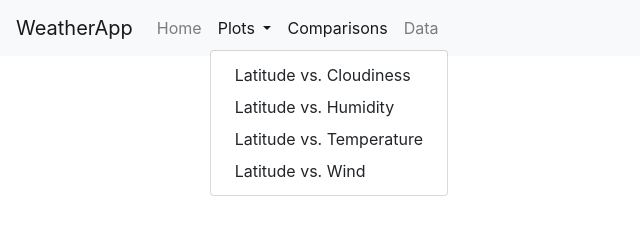
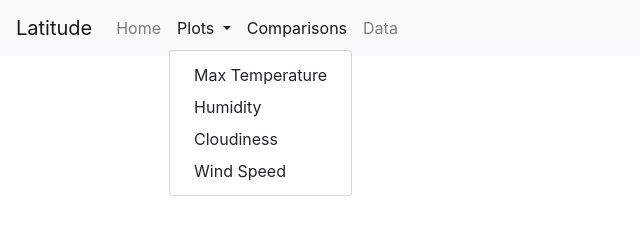
Before and after one commit to meeyoungPH/web-design-challenge, a plain HTML site: page comparison.html in a window 1280 px wide. Both pictures are taken after a click on the button "Plots". Shown: the whole page, without its empty margins (0-640 px from the left). Drawn offline with nearby package versions, Linux system fonts and the light colour scheme.

Commit message:
Updated navbar

```diff
--- a/comparison.html
+++ b/comparison.html
@@ -19,7 +19,7 @@
   <body>
     <!-- Start of navbar -->
     <nav class="navbar navbar-expand-lg navbar-light bg-light">
-      <a class="navbar-brand" href="#">WeatherApp</a>
+      <a class="navbar-brand" href="#">Latitude</a>
       <button class="navbar-toggler" type="button" data-toggle="collapse" data-target="#navbarContent" aria-controls="navbarSupportedContent" aria-expanded="false" aria-label="Toggle navigation">
         <span class="navbar-toggler-icon"></span>
       </button>
@@ -34,10 +34,10 @@
               Plots
             </a>
             <div class="dropdown-menu" aria-labelledby="navbarDropdown">
-              <a class="dropdown-item" href="#">Latitude vs. Cloudiness</a>
-              <a class="dropdown-item" href="#">Latitude vs. Humidity</a>
-              <a class="dropdown-item" href="#">Latitude vs. Temperature</a>
-              <a class="dropdown-item" href="#">Latitude vs. Wind</a>
+              <a class="dropdown-item" href="#">Max Temperature</a>
+              <a class="dropdown-item" href="#">Humidity</a>
+              <a class="dropdown-item" href="#">Cloudiness</a>
+              <a class="dropdown-item" href="#">Wind Speed</a>
             </div>
           </li>
           <li class="nav-item active">
```
Also changed, not shown: data.html (+5 -5 lines), index.html (+5 -5 lines), visualizations/cloudiness.html (+5 -5 lines), visualizations/humidity.html (+5 -5 lines), visualizations/temp.html (+5 -5 lines), visualizations/wind.html (+5 -5 lines).
